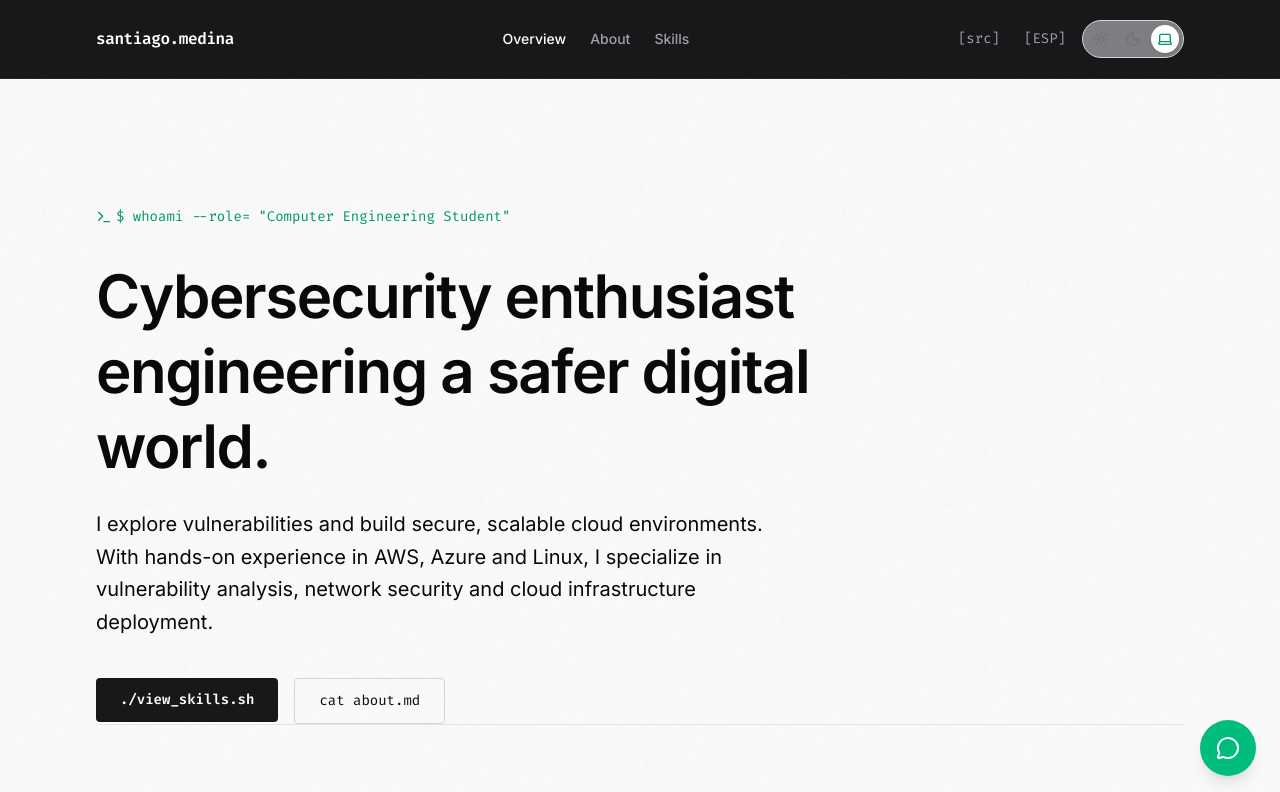
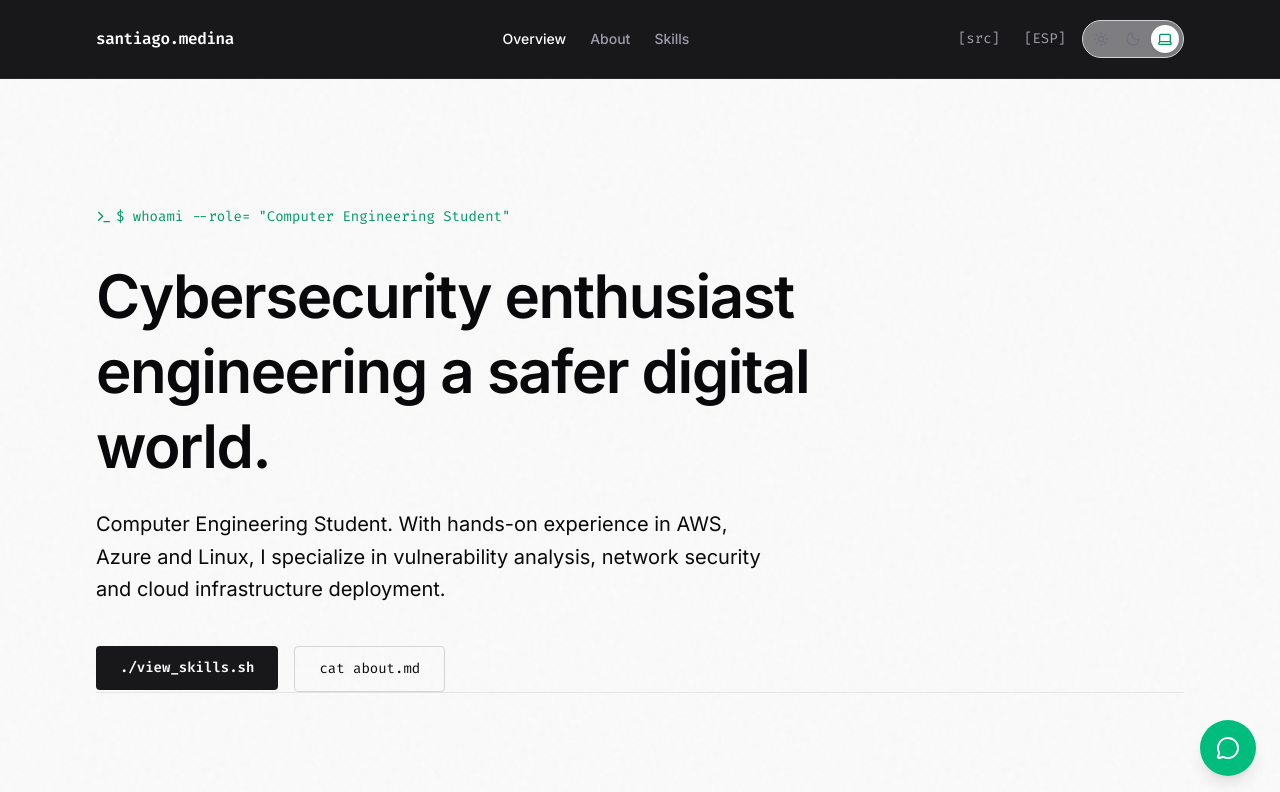
Before and after one commit to Medinaz0/Portfolio, a Next.js app: page / in a window 1280 px wide. Shown: the top 792 px of the page. Built offline with nearby package versions, Linux system fonts and the light colour scheme.

Commit message:
content: update ESP/ENG overview

```diff
--- a/src/i18n/en.ts
+++ b/src/i18n/en.ts
@@ -10,7 +10,7 @@ export const dict: Dict = {
     role: "Computer Engineering Student",
     heading: "Cybersecurity enthusiast\nengineering a safer digital world.",
     subtitle:
-      "I explore vulnerabilities and build secure, scalable cloud environments. With hands-on experience in AWS, Azure and Linux, I specialize in vulnerability analysis, network security and cloud infrastructure deployment.",
+      "Computer Engineering Student. With hands-on experience in AWS, Azure and Linux, I specialize in vulnerability analysis, network security and cloud infrastructure deployment.",
     cta_skills: "./view_skills.sh",
     cta_about: "cat about.md",
     cards: {
--- a/src/i18n/es.ts
+++ b/src/i18n/es.ts
@@ -11,7 +11,7 @@ export const dict: Dict = {
     heading:
       "Apasionado de la Ciberseguridad\nconstruyendo un mundo digital más seguro.",
     subtitle:
-      "Exploro vulnerabilidades y construyo entornos cloud seguros y escalables. Con experiencia práctica en AWS, Azure y Linux, me especializo en análisis de vulnerabilidades, seguridad en redes y despliegue de infraestructura en la nube.",
+      "Estudiante de ingeniería informática. Con experiencia práctica en AWS, Azure y Linux, me especializo en análisis de vulnerabilidades, seguridad en redes y despliegue de infraestructura en la nube.",
     cta_skills: "./ver_habilidades.sh",
     cta_about: "cat sobre_mi.md",
     cards: {
```
